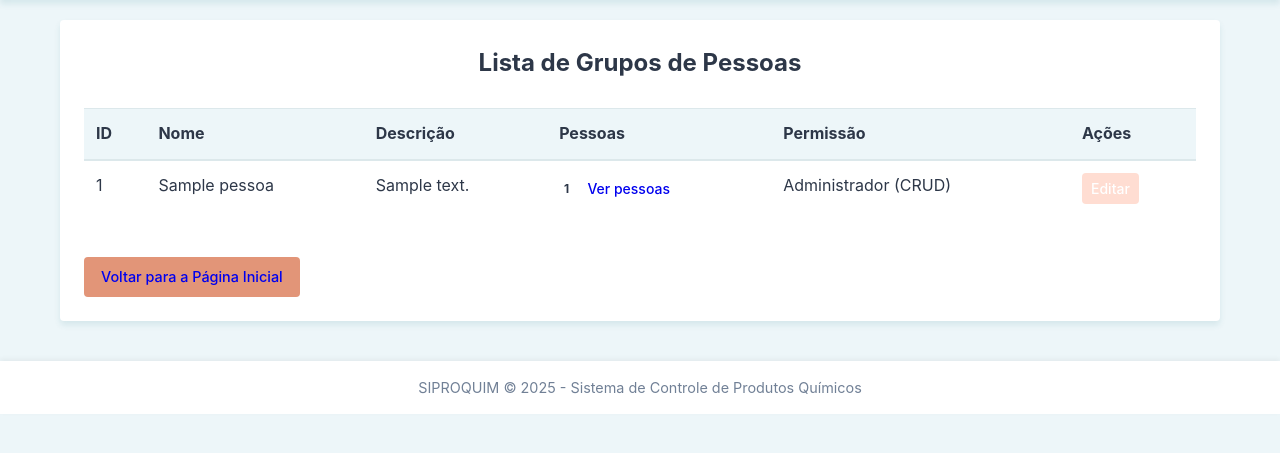
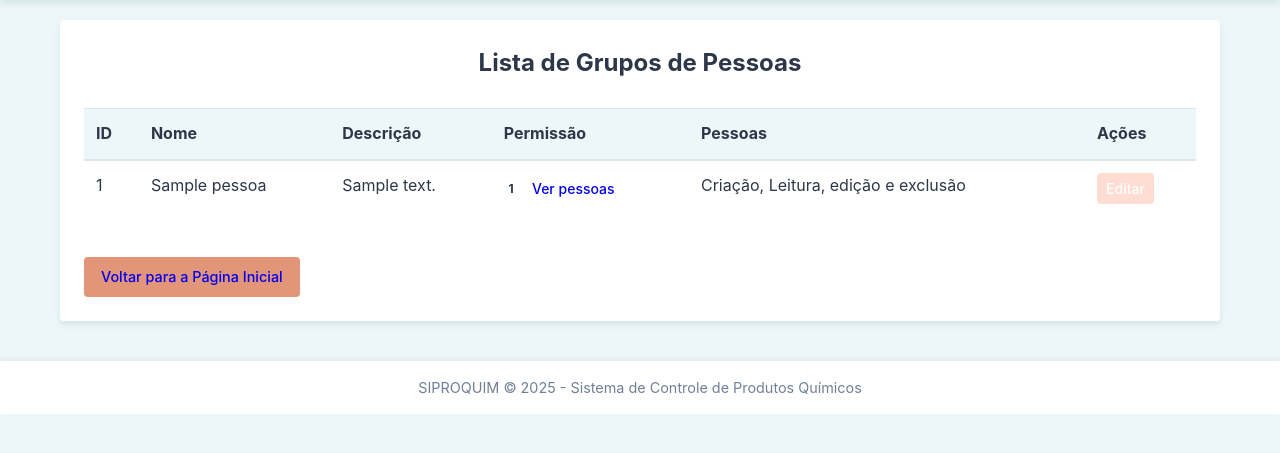
Before and after one commit to gmedeirosnet/SIPROQUIM, a PHP site: page /cadastros/list_grupos_pessoas.php in a window 1280 px wide. Shown: the part 97-550 px from the top of the page. Run offline with PHP 8.4, Linux system fonts and the light colour scheme; the visitor is signed in with stand-in values (Sample User, id 1); tables that the repository leaves empty or names only in its code hold one stand-in row (values such as "Sample post"); some libraries are stand-ins or nearby versions.

Commit message:
fix: update pagination to display 25 records per page and improve permission labels

```diff
--- a/src/cadastros/list_grupos_pessoas.php
+++ b/src/cadastros/list_grupos_pessoas.php
@@ -10,7 +10,7 @@ requirePermission(PERMISSION_READ, $current_user_grupo);
 // $pageTitle = 'Lista de Grupos de Pessoas';
 
 // Pagination setup
-$per_page = 10;
+$per_page = 25;
 $page = isset($_GET['page']) ? (int)$_GET['page'] : 1;
 $offset = ($page - 1) * $per_page;
 
@@ -68,18 +68,18 @@ include_once __DIR__ . '/../includes/header.php';
                         <th>ID</th>
                         <th>Nome</th>
                         <th>Descrição</th>
+                        <th>Permissão</th>
                         <th>Pessoas</th>
-                        <th>Permissão</th>
                         <th>Ações</th>
                     </tr>
                 </thead>
                 <tbody>
                     <?php
                     function grupoPermissaoLabel($id) {
-                        if ($id == 1) return 'Administrador (CRUD)';
-                        if ($id == 3) return 'Técnico (CRU)';
-                        if ($id == 4) return 'Supervisor (CRU)';
-                        if ($id == 5) return 'Auditor (R)';
+                        if ($id == 1) return 'Criação, Leitura, edição e exclusão';
+                        if ($id == 3) return 'Criação, Leitura e edição';
+                        if ($id == 4) return 'Criação, Leitura e edição';
+                        if ($id == 5) return 'Leitura';
                         return 'Leitura';
                     }
                     ?>
```
